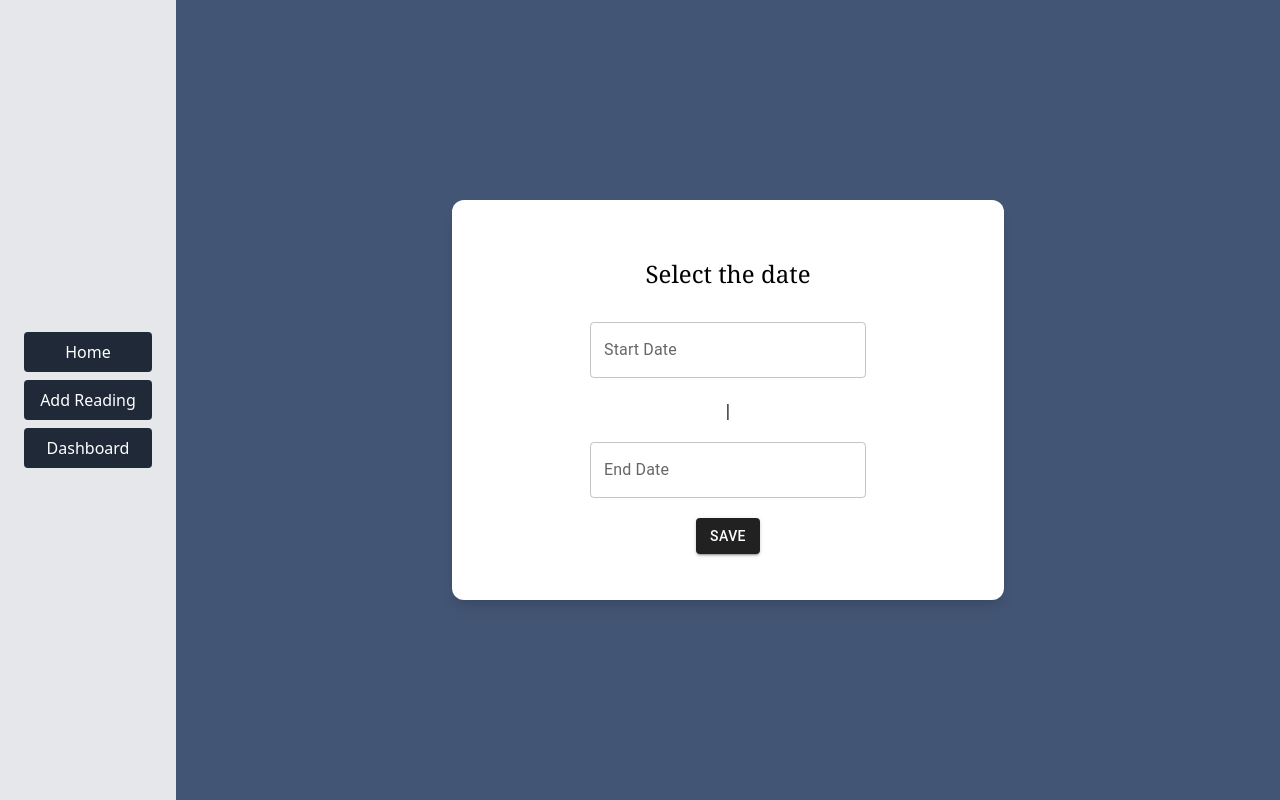
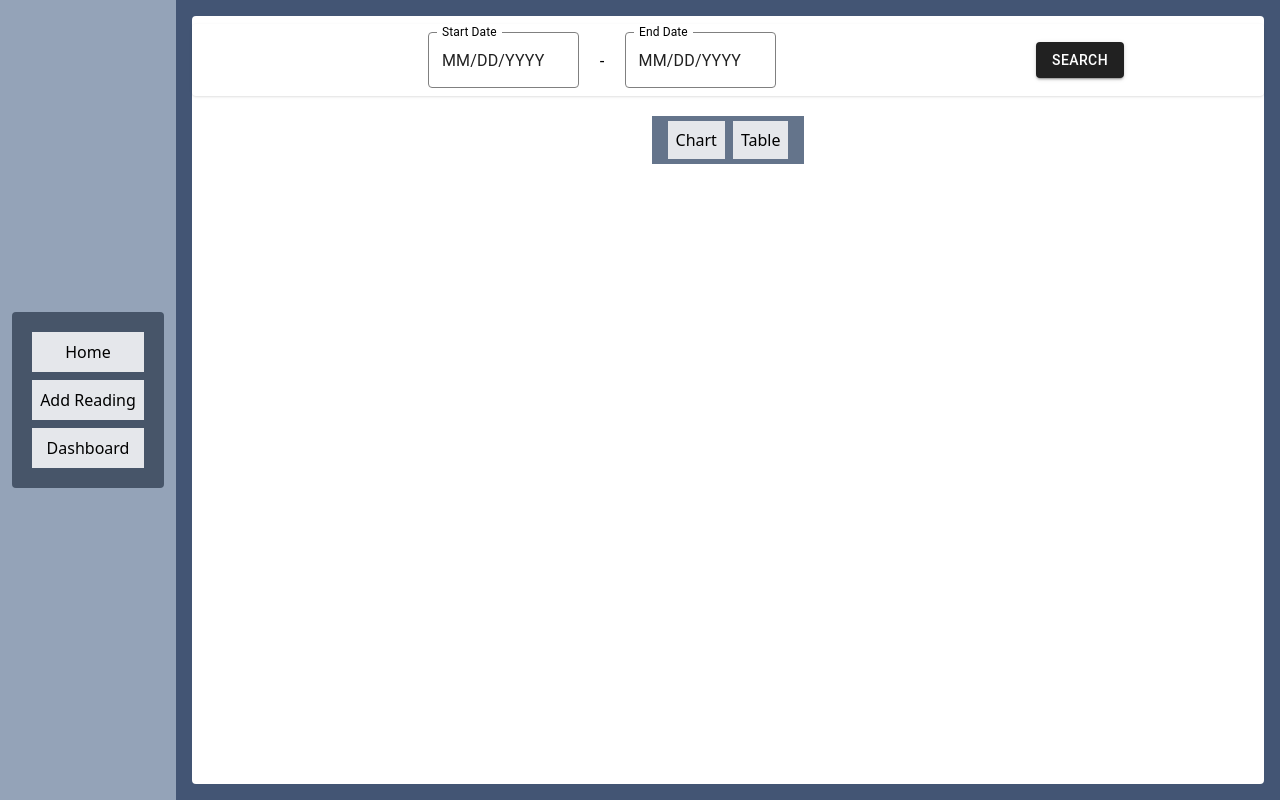
Before and after one commit to ShanZenX/Electricity-management-system, a React (Create React App) app: page /dashboard in a window 1280 px wide. Built offline with nearby package versions, Linux system fonts and the light colour scheme; no server answers.

Commit message:
rearranged the dashboard ui

```diff
--- a/src/App.js
+++ b/src/App.js
@@ -4,7 +4,18 @@ import DashBoard from "./Components/DashBoard";
 import Home from "./Components/Home";
 import SideBar from "./Components/SideBar";
 import { BrowserRouter, Route, Routes } from "react-router-dom";
+import { useEffect, useState } from "react";
 function App() {
+  const [Data, setData] = useState([]);
+
+  const getData = () => {
+    fetch("http://localhost:3006/ebData")
+      .then((res) => res.json())
+      .then((data) => setData(data))
+      .catch((err) => console.log(err));
+  };
+
+  useEffect(() => getData(), []);
   return (
     <BrowserRouter>
       <div className="flex  bg-[#435574]">
@@ -15,7 +26,10 @@ function App() {
           <Routes>
             <Route path="/" element={<Home />}></Route>
             <Route path="/add" element={<AddReading />}></Route>
-            <Route path="/dashboard/*" element={<DashBoard />}></Route>
+            <Route
+              path="/dashboard/*"
+              element={<DashBoard Data={Data} />}
+            ></Route>
           </Routes>
         </div>
       </div>
--- a/src/Components/AddReading.jsx
+++ b/src/Components/AddReading.jsx
@@ -11,10 +11,11 @@ export default function AddReading() {
 
   const postApi = "http://localhost:3006/ebData";
 
-  const handleSubmit = () => {
+  const handleSubmit = (e) => {
+    e.preventDefault();
     const requestBody = {
-      id: date.format("YYYY-MM-DD"),
-      date: date.format("YYYY-MM-DD"),
+      id: date?.format("YYYY-MM-DD"),
+      date: date?.format("YYYY-MM-DD"),
       number: reading,
     };
 
@@ -24,22 +25,27 @@ export default function AddReading() {
         "Content-Type": "application/json",
       },
       body: JSON.stringify(requestBody),
-    }).then(() => console.log("send", requestBody));
+    })
+      .then(console.log("send", requestBody), setDate(null), setReading(null))
+      .catch((err) => console.log(err));
+
+    setReading("");
   };
 
   return (
     <div className="w-full justify-center items-center h-screen flex flex-col">
       <form
-        className="w-2/4 h-3/6 bg-white rounded-xl flex flex-col items-center justify-center gap-8 shadow-lg"
+        className="w-2/4 h-3/6 bg-white rounded flex flex-col items-center justify-center gap-8 my-shadow"
         onSubmit={handleSubmit}
       >
-        <h1 className="text-2xl font-serif">Add Electric Reading</h1>
+        <h1 className="text-2xl font-bold">Add Electric Reading</h1>
         <LocalizationProvider dateAdapter={AdapterDayjs}>
           <DatePicker
             required
             className="bg-white w-3/6 rounded-md"
             label="Select Date"
             onChange={(selectedDate) => setDate(selectedDate)}
+            value={date}
           />
         </LocalizationProvider>
         <TextField
@@ -48,9 +54,10 @@ export default function AddReading() {
           className="w-3/6 bg-white rounded-md"
           type="number"
           required
+          value={reading}
           onChange={(e) => setReading(e.target.value)}
         />
-        <ColorSaveBtn />
+        <ColorSaveBtn name="Save" />
       </form>
     </div>
   );
--- a/src/Components/Chart.jsx
+++ b/src/Components/Chart.jsx
@@ -7,16 +7,18 @@ export default function DataChart() {
   const getData = () => {
     fetch("http://localhost:3006/ebData")
       .then((res) => res.json())
-      .then((data) => setChartData(data));
+      .then((data) => setChartData(data))
+      .catch((err) => console.log(err));
   };
 
   useEffect(() => getData(), []);
   return (
     <div>
-      {chartData && (
+      {chartData ? (
+        <div className="flex justify-center items-center w-full overflow-scroll">
           <BarChart
-          width={900}
-          height={600}
+            width={1100}
+            height={500}
             series={[
               {
                 data: chartData.map((data) => Number(data.number)),
@@ -29,6 +31,11 @@ export default function DataChart() {
               { data: chartData.map((data) => data.date), scaleType: "band" },
             ]}
           />
+        </div>
+      ) : (
+        <div className="flex justify-center items-center h-full">
+          <h1>Search for the Reading</h1>
+        </div>
       )}
     </div>
   );
--- a/src/Components/ColorSaveBtn.jsx
+++ b/src/Components/ColorSaveBtn.jsx
@@ -3,7 +3,7 @@ import { Button } from "@mui/material";
 import { styled } from "@mui/material/styles";
 import { grey } from "@mui/material/colors";
 
-export default function ColorSaveBtn({ props }) {
+export default function ColorSaveBtn({ name }) {
   const ColorButton = styled(Button)(({ theme }) => ({
     color: theme.palette.getContrastText(grey[800]),
     backgroundColor: grey[900],
@@ -12,8 +12,8 @@ export default function ColorSaveBtn({ props }) {
     },
   }));
   return (
-    <ColorButton variant="contained" type="submit" className="w-10">
-      Save
+    <ColorButton variant="contained" type="submit">
+      {name}
     </ColorButton>
   );
 }
--- a/src/Components/DashBoard.jsx
+++ b/src/Components/DashBoard.jsx
@@ -1,11 +1,28 @@
+// Dashboard.jsx
 import React from "react";
+import { Routes, Route, Link } from "react-router-dom";
+import DataChart from "./Chart";
+import DataTable from "./Table";
 import Filter from "./Filter";
 
-export default function DashBoard() {
+export default function Dashboard({ Data }) {
   return (
-    <div className="w-full  h-screen flex flex-col">
-      <div className="w-full h-full flex justify-center items-center">
+    <div className="w-full h-screen flex flex-col">
+      <div className="flex h-full flex-col  items-center  bg-white  text-black m-4 rounded">
         <Filter />
+        <div className="bg-slate-500  m-3 p-3">
+          <Link to="chart" className="bg-gray-200 p-2 m-1">
+            Chart
+          </Link>
+          <Link to="table" className="bg-gray-200 p-2 m-1">
+            Table
+          </Link>
+        </div>
+
+        <Routes>
+          <Route path="chart" element={<DataChart />} />
+          <Route path="table" element={<DataTable />} />
+        </Routes>
       </div>
     </div>
   );
--- /dev/null
+++ b/src/Components/EntryCount.jsx
@@ -0,0 +1,13 @@
+import React from "react";
+
+export default function EntryCount({ Data, bgcolor, title, number }) {
+  return (
+    <div
+      className=" my-shadow w-full  justify-center items-center flex flex-col m-2 rounded"
+      style={{ backgroundColor: bgcolor || "black" }}
+    >
+      <h1>{title}</h1>
+      <h1>{number}</h1>
+    </div>
+  );
+}
--- a/src/Components/Filter.jsx
+++ b/src/Components/Filter.jsx
@@ -4,18 +4,26 @@ import { AdapterDayjs } from "@mui/x-date-pickers/AdapterDayjs";
 import { DatePicker } from "@mui/x-date-pickers/DatePicker";
 import ColorSaveBtn from "./ColorSaveBtn";
 import { useEffect } from "react";
-import { Link } from "react-router-dom";
+import "../index.css";
 
 export default function Filter() {
-  const [startDate, setStartDate] = useState([]);
-  const [EndDate, setEndDate] = useState([]);
+  const [startDate, setStartDate] = useState("");
+  const [EndDate, setEndDate] = useState("");
   const [tableData, setTableData] = useState([]);
   const [FilteredData, setFilteredData] = useState([]);
+
+  const handleForm = (e) => {
+    e.preventDefault();
+    console.log("Form Submitted");
+    setStartDate("");
+    setEndDate("");
+  };
 
   const handelSubmitStart = (selectedDate) => {
     const format = selectedDate.format("YYYY-MM-DD");
     setStartDate(format);
   };
+
   const handelSubmitEnd = (selectedDate) => {
     const format = selectedDate.format("YYYY-MM-DD");
     setEndDate(format);
@@ -24,33 +32,38 @@ export default function Filter() {
   const getData = () => {
     fetch("http://localhost:3006/ebData")
       .then((res) => res.json())
-      .then((data) => setTableData(data));
+      .then((data) => setTableData(data))
+      .catch((err) => console.log(err));
   };
 
   useEffect(() => getData(), []);
 
   return (
-    <div className="flex h-full flex-col w-full justify-center items-center ">
-      <form className="flex  flex-col h-2/4 w-3/6 justify-center gap-5 items-center bg-white rounded-xl shadow-lg">
-        <h1 className="m-3 font-serif text-2xl">Select the date </h1>
+    <div className="flex flex-col  justify-center items-center  rounded shadow  m-2 p-2 w-full ">
+      <form
+        className="flex  h-3/4 w-3/4 pl-24  gap-5 items-center"
+        onSubmit={handleForm}
+      >
         <LocalizationProvider dateAdapter={AdapterDayjs}>
           <DatePicker
             required
-            className="bg-white w-3/6 rounded-md"
+            className="bg-white rounded-md "
             label="Start Date"
+            value={startDate}
             onChange={handelSubmitStart}
           />
-          <h1 className="font-thin">|</h1>
+          <h1 className="font-thin">-</h1>
           <DatePicker
             required
-            className="bg-white w-3/6 rounded-md"
+            className="bg-white rounded-md "
             label="End Date"
+            value={EndDate}
             onChange={handelSubmitEnd}
           />
         </LocalizationProvider>
-        <Link>
-          <ColorSaveBtn />
-        </Link>
+        <button type="submit" className=" ml-60">
+          <ColorSaveBtn name="Search" />
+        </button>
       </form>
     </div>
   );
--- a/src/Components/SideBar.jsx
+++ b/src/Components/SideBar.jsx
@@ -4,21 +4,17 @@ import { Link } from "react-router-dom";
 export default function SideBar() {
   return (
     <div className="flex flex-col justify-center items-center h-full">
-      <div className="bg-gray-200 w-44 h-full flex flex-col items-center justify-center text-white">
-        <ul className="bg-gray-800  w-32 rounded p-2 m-1 hover:bg-gray-800 cursor-pointer">
-          <Link to="/">
-            <li className="flex justify-center">Home</li>
-          </Link>
-        </ul>
-        <ul className="bg-gray-800 w-32 rounded p-2 m-1 hover:bg-gray-800 cursor-pointer">
-          <Link to="add">
-            <li className="flex justify-center">Add Reading</li>
-          </Link>
-        </ul>
-        <ul className="bg-gray-800 w-32 rounded p-2 m-1 hover:bg-gray-800 cursor-pointer">
-          <Link to="dashboard">
-            <li className="flex justify-center">Dashboard</li>
-          </Link>
+      <div className=" bg-slate-400 w-44 h-full flex flex-col items-center justify-center text-white">
+        <ul className="bg-slate-600 rounded p-5  text-black">
+          <li className="flex justify-center bg-gray-200 mb-2 p-2">
+            <Link to="/">Home </Link>
+          </li>
+          <li className="flex justify-center bg-gray-200 mb-2 p-2">
+            <Link to="add">Add Reading </Link>
+          </li>
+          <li className="flex justify-center bg-gray-200  p-2">
+            <Link to="dashboard">Dashboard </Link>
+          </li>
         </ul>
       </div>
     </div>
--- a/src/Components/Table.jsx
+++ b/src/Components/Table.jsx
@@ -13,17 +13,19 @@ export default function DataTable() {
   const getData = () => {
     fetch("http://localhost:3006/ebData")
       .then((res) => res.json())
-      .then((data) => setTableData(data));
+      .then((data) => setTableData(data))
+      .catch((err) => console.log(err));
   };
 
-  useEffect(() => getData(), []);
+  useEffect(getData, []);
+
   const tableHeading = ["Date", "Reading"];
 
   return (
-    <div className="w-full justify-center flex">
+    <div className="w-full justify-center flex pb-4">
       <div className="w-5/6">
         <Paper sx={{ width: "100%", overflow: "hidden" }}>
-          <TableContainer sx={{ maxHeight: 540 }}>
+          <TableContainer sx={{ maxHeight: 490 }}>
             <Table stickyHeader aria-label="sticky table">
               <TableHead>
                 <TableRow className="border-2 border-black">
--- a/src/index.css
+++ b/src/index.css
@@ -1,3 +1,15 @@
 @tailwind base;
 @tailwind components;
 @tailwind utilities;
+
+.my-shadow {
+    box-shadow: rgb(149 157 165 / 23%) 0px 0px 8px 1px;
+}
+
+.css-1jy569b-MuiFormLabel-root-MuiInputLabel-root.Mui-error {
+    color: black !important;
+}
+
+.MuiOutlinedInput-notchedOutline {
+    border: gray 1px solid ! important;
+}
```
Also changed, not shown: 1 other file (tests, documents, lock files or other folders). Lines whose indentation alone changed are shown as unchanged.
